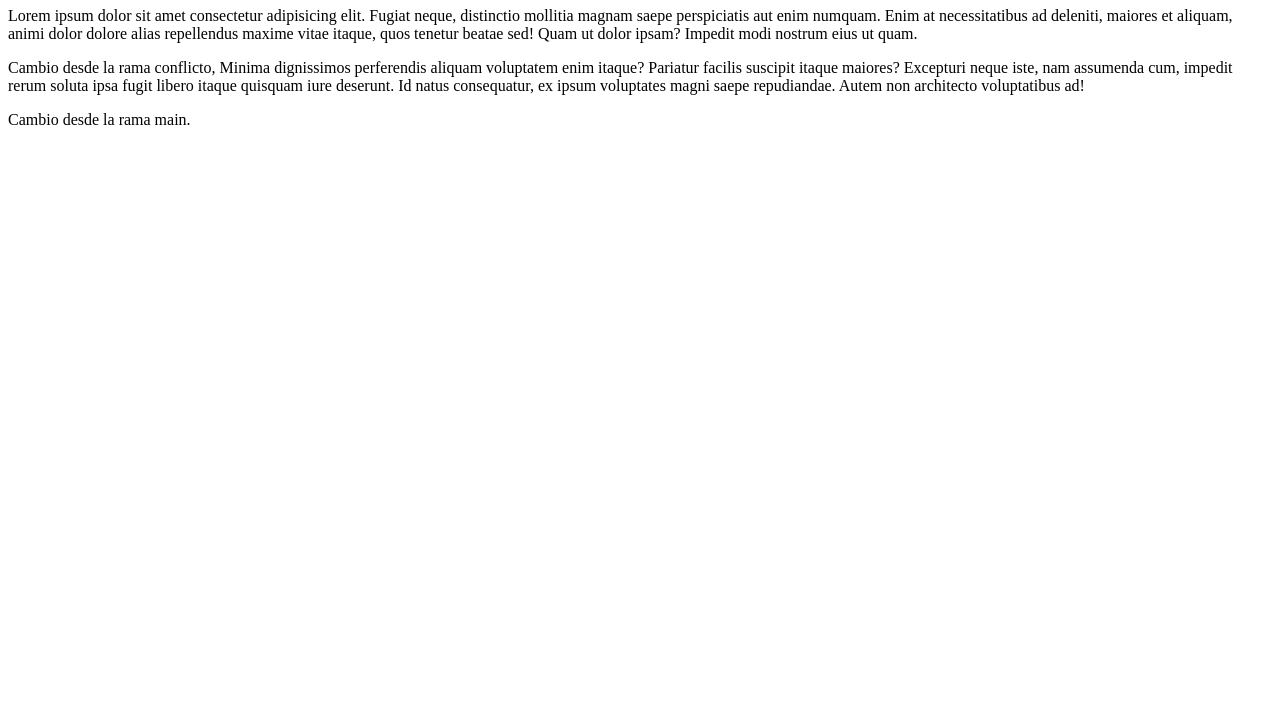
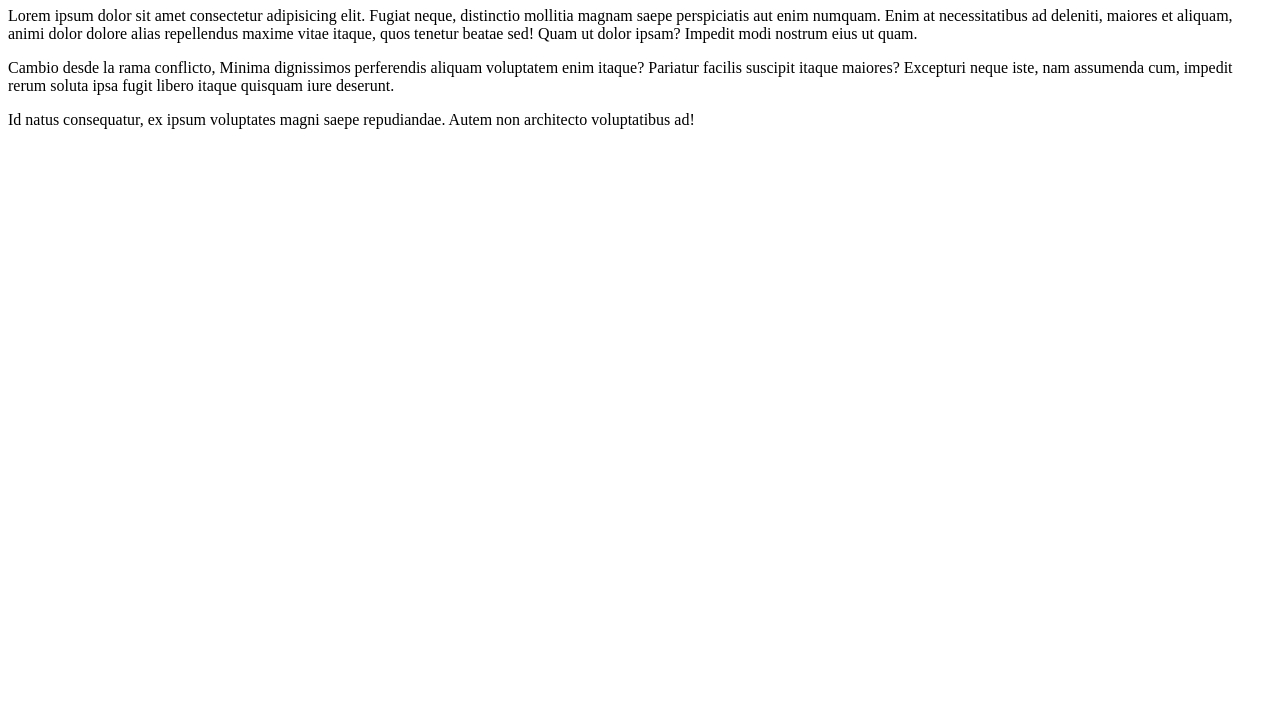
Before and after one commit to Hachiel/repoCoC23026, a plain HTML site: page index.html in a window 1280 px wide. Shown: the part 73-800 px from the top of the page. Drawn offline with Linux system fonts and the light colour scheme.

Commit message:
Haciendo el merge 2

```diff
--- a/index.html
+++ b/index.html
@@ -14,10 +14,10 @@
     </p>
     <p>
         Cambio desde la rama conflicto, Minima dignissimos perferendis aliquam voluptatem enim itaque? Pariatur facilis suscipit itaque maiores?
-        Excepturi neque iste, nam assumenda cum, impedit rerum soluta ipsa fugit libero itaque quisquam iure deserunt. Id natus consequatur, ex ipsum voluptates magni saepe repudiandae. Autem non architecto voluptatibus ad!
+        Excepturi neque iste, nam assumenda cum, impedit rerum soluta ipsa fugit libero itaque quisquam iure deserunt.
     </p>
     <p>
-        Cambio desde la rama main.
+        Id natus consequatur, ex ipsum voluptates magni saepe repudiandae. Autem non architecto voluptatibus ad!
     </p>
 </body>
 </html>
```
